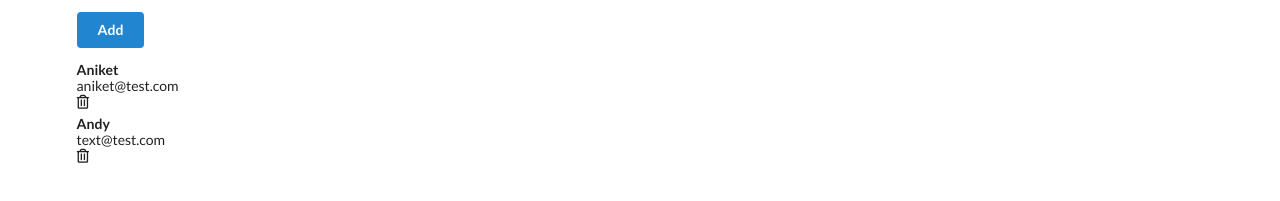
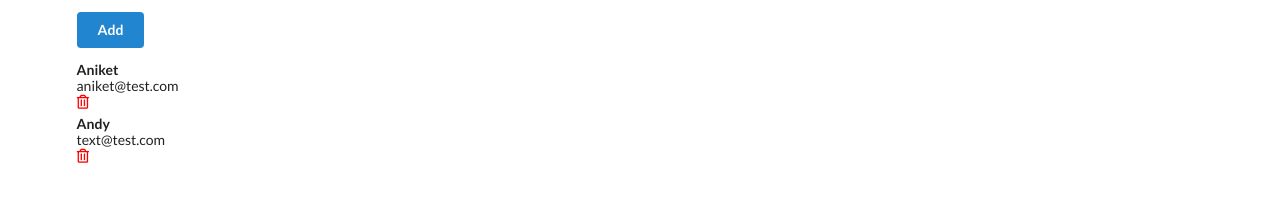
Before and after one commit to aniketdr9/contact-app, a React (Create React App) app: page / in a window 1280 px wide. Shown: the part 185-386 px from the top of the page. Built offline with nearby package versions, Linux system fonts and the light colour scheme.

Commit message:
contact card rendered

```diff
--- a/src/components/ContactCard.js
+++ b/src/components/ContactCard.js
@@ -1,15 +1,16 @@
 import React from "react";
 
-const cardContact = (props) => {
+const ContactCard = (props) => {
+    const { id, name, email } = props.contact;
     return (
         <div className="item">
-        <div className="content">
-            <div className="header">{ contact.name }</div>
-            <div>{contact.email}</div>
+            <div className="content">
+                <div className="header">{name}</div>
+                <div>{email}</div>
+            </div>
+            <i className="trash alternate outline icon" style={{ color: "red", marginTop: "7px" }}></i>
         </div>
-        <i className="trash alternate outline icon" style={{color:"red", marginTop:"7px"}}></i>
-    </div>
     )
 }
 
-export default cardContact;
+export default ContactCard;
--- a/src/components/ContactList.js
+++ b/src/components/ContactList.js
@@ -1,16 +1,9 @@
 import React from "react";
+import ContactCard from "./ContactCard";
 
 const ContactList = (props) => {
     const renderContactList = props.contacts.map((contact) => {
-        return (
-            <div className="item">
-                <div className="content">
-                    <div className="header">{ contact.name }</div>
-                    <div>{contact.email}</div>
-                </div>
-                <i className="trash alternate outline icon"></i>
-            </div>
-        );
+        return <ContactCard contact={contact} />;
     });
     return <div className="ui called list"> { renderContactList }</div>
 }
```
